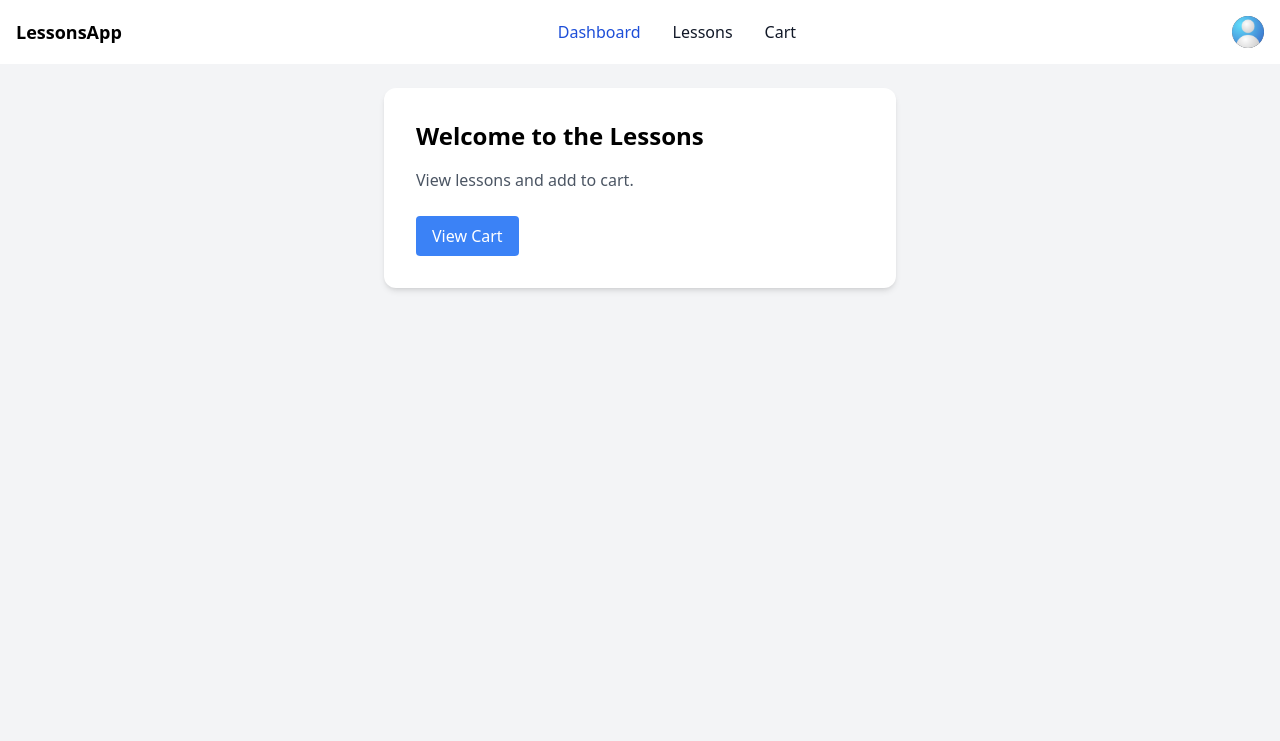
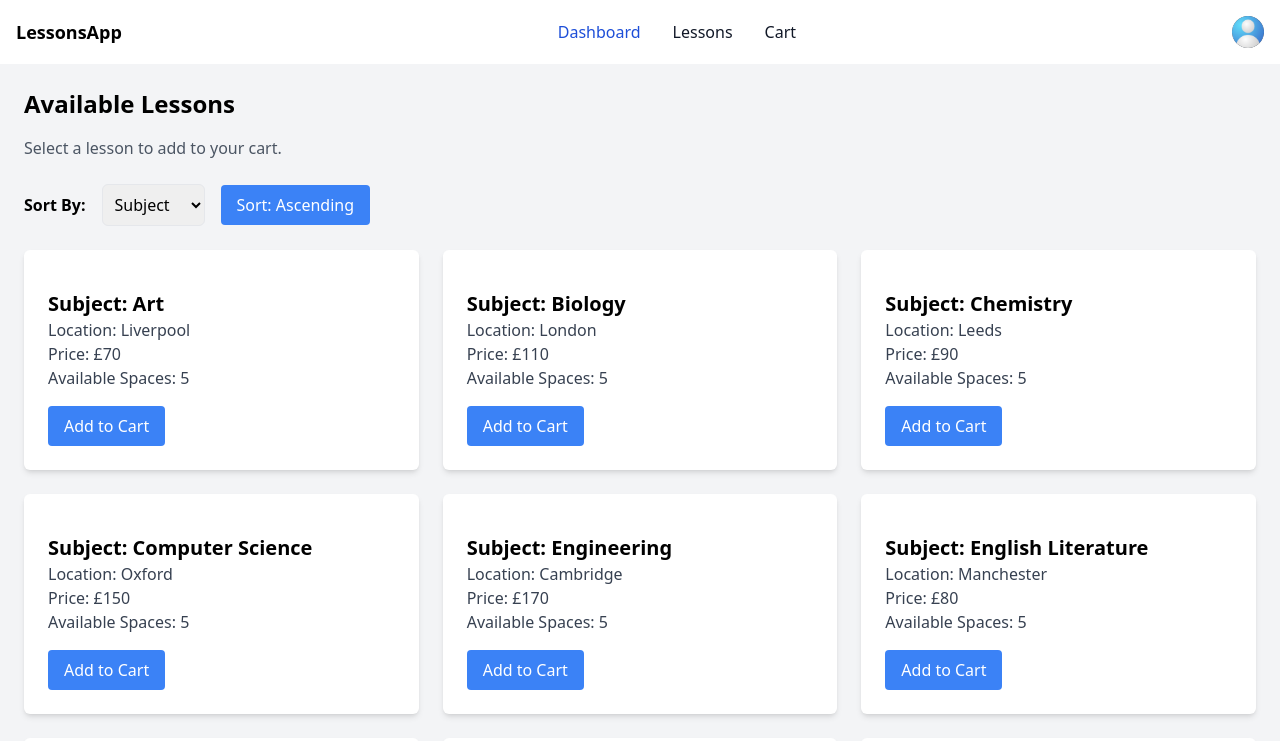
Before and after one commit to crvwler/LessonsApp-Frontend, a Vue app: page /lessons in a window 1280 px wide. Shown: the top 741 px of the page. Built offline with nearby package versions, Linux system fonts and the light colour scheme.

Commit message:
Implemented lessons page with sorting and add-to-cart functionalities

```diff
--- a/src/views/LessonsView.vue
+++ b/src/views/LessonsView.vue
@@ -1,11 +1,62 @@
 <template>
   <div class="p-6 bg-gray-100 min-h-screen">
-    <div class="max-w-lg mx-auto bg-white rounded-xl shadow-md p-8">
-      <h1 class="text-2xl font-bold mb-4">Welcome to the Lessons</h1>
-      <p class="text-gray-600 mb-6">View lessons and add to cart.</p>
-      <button class="bg-blue-500 text-white px-4 py-2 rounded">
-        View Cart
-      </button>
+    <div class="max-w-7xl mx-auto">
+      <h1 class="text-2xl font-bold mb-4">Available Lessons</h1>
+      <p class="text-gray-600 mb-6">Select a lesson to add to your cart.</p>
+
+      <!-- Sort Options -->
+      <div class="mb-6 flex items-center space-x-4">
+        <label for="sort-by" class="font-semibold">Sort By:</label>
+        <select v-model="sortBy" id="sort-by" class="p-2 border rounded-md">
+          <option value="subject">Subject</option>
+          <option value="location">Location</option>
+          <option value="price">Price</option>
+          <option value="availableSpaces">Spaces</option>
+        </select>
+
+        <!-- Ascending / Descending Toggle -->
+        <button
+          @click="toggleSortOrder"
+          class="bg-blue-500 text-white px-4 py-2 rounded">
+          Sort: {{ sortOrder === "asc" ? "Ascending" : "Descending" }}
+        </button>
+      </div>
+
+      <!-- Responsive Grid for Lessons -->
+      <div class="grid grid-cols-1 md:grid-cols-2 xl:grid-cols-3 gap-6">
+        <div
+          v-for="lesson in sortedLessons"
+          :key="lesson.id"
+          class="bg-white p-6 rounded-md shadow-md flex flex-col items-start">
+          <!-- Font Awesome Icon -->
+          <i class="fas fa-book text-blue-500 text-3xl mb-4"></i>
+
+          <!-- Lesson Details -->
+          <h2 class="text-xl font-semibold">Subject: {{ lesson.subject }}</h2>
+          <p class="text-gray-700">Location: {{ lesson.location }}</p>
+          <p class="text-gray-700">Price: £{{ lesson.price }}</p>
+          <p class="text-gray-700">
+            Available Spaces: {{ lesson.availableSpaces }}
+          </p>
+
+          <!-- Add to Cart Button -->
+          <button
+            :disabled="lesson.availableSpaces === 0"
+            @click="addToCart(lesson)"
+            class="bg-blue-500 text-white px-4 py-2 mt-4 rounded disabled:opacity-50 disabled:cursor-not-allowed">
+            Add to Cart
+          </button>
+        </div>
+      </div>
+
+      <!-- View Cart Button -->
+      <div class="text-center mt-8">
+        <button
+          class="bg-green-500 text-white px-6 py-2 rounded"
+          @click="viewCart">
+          View Cart ({{ cart.length }} items)
+        </button>
+      </div>
     </div>
   </div>
 </template>
@@ -13,5 +64,146 @@
 <script>
 export default {
   name: "Lessons",
+  data() {
+    return {
+      // Initial lessons data
+      lessons: [
+        {
+          id: 1,
+          subject: "Mathematics",
+          location: "London",
+          price: 100,
+          availableSpaces: 5,
+        },
+        {
+          id: 2,
+          subject: "English Literature",
+          location: "Manchester",
+          price: 80,
+          availableSpaces: 5,
+        },
+        {
+          id: 3,
+          subject: "Physics",
+          location: "Birmingham",
+          price: 120,
+          availableSpaces: 5,
+        },
+        {
+          id: 4,
+          subject: "Chemistry",
+          location: "Leeds",
+          price: 90,
+          availableSpaces: 5,
+        },
+        {
+          id: 5,
+          subject: "Biology",
+          location: "London",
+          price: 110,
+          availableSpaces: 5,
+        },
+        {
+          id: 6,
+          subject: "History",
+          location: "Bristol",
+          price: 85,
+          availableSpaces: 5,
+        },
+        {
+          id: 7,
+          subject: "Geography",
+          location: "Cambridge",
+          price: 95,
+          availableSpaces: 5,
+        },
+        {
+          id: 8,
+          subject: "Computer Science",
+          location: "Oxford",
+          price: 150,
+          availableSpaces: 5,
+        },
+        {
+          id: 9,
+          subject: "Art",
+          location: "Liverpool",
+          price: 70,
+          availableSpaces: 5,
+        },
+        {
+          id: 10,
+          subject: "Music",
+          location: "Edinburgh",
+          price: 60,
+          availableSpaces: 5,
+        },
+        {
+          id: 19,
+          subject: "Law",
+          location: "Oxford",
+          price: 160,
+          availableSpaces: 2,
+        },
+        {
+          id: 20,
+          subject: "Engineering",
+          location: "Cambridge",
+          price: 170,
+          availableSpaces: 5,
+        },
+      ],
+      cart: [], // Cart items
+      sortBy: "subject", // Sort by default attribute
+      sortOrder: "asc", // Default sorting order
+    };
+  },
+  computed: {
+    // Computed property to return sorted lessons
+    sortedLessons() {
+      return this.lessons.sort((a, b) => {
+        let comparison = 0;
+        if (this.sortBy === "price" || this.sortBy === "availableSpaces") {
+          // Numeric comparison for price and availableSpaces
+          comparison = a[this.sortBy] - b[this.sortBy];
+        } else {
+          // String comparison for subject and location
+          comparison = a[this.sortBy].localeCompare(b[this.sortBy]);
+        }
+        // Reverse order for descending sort
+        return this.sortOrder === "asc" ? comparison : -comparison;
+      });
+    },
+  },
+  methods: {
+    addToCart(lesson) {
+      const lessonInCart = this.cart.find(
+        (cartLesson) => cartLesson.id === lesson.id
+      );
+
+      if (!lessonInCart) {
+        if (lesson.availableSpaces > 0) {
+          this.cart.push(lesson);
+          lesson.availableSpaces--;
+          alert(`${lesson.subject} has been added to your cart.`);
+        } else {
+          alert("Sorry, no spaces available for this lesson.");
+        }
+      } else {
+        alert(`${lesson.subject} is already in your cart.`);
+      }
+    },
+    viewCart() {
+      alert(`You have added ${this.cart.length} lesson(s) to your cart.`);
+    },
+    // Toggle sorting order between ascending and descending
+    toggleSortOrder() {
+      this.sortOrder = this.sortOrder === "asc" ? "desc" : "asc";
+    },
+  },
 };
 </script>
+
+<style scoped>
+/* Add any additional custom styles if needed */
+</style>
```
